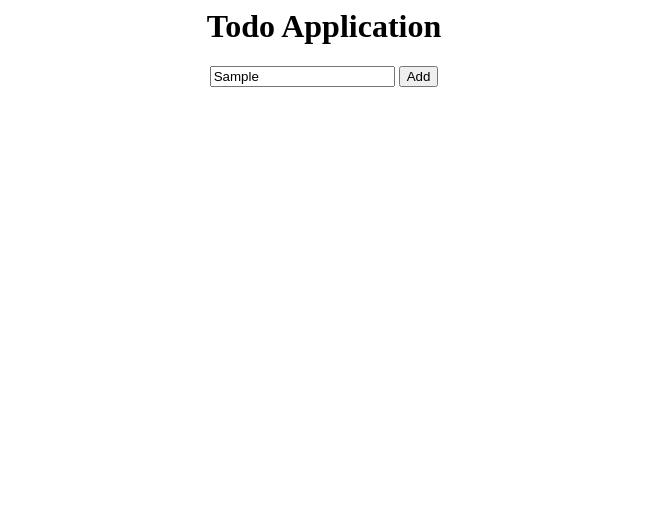
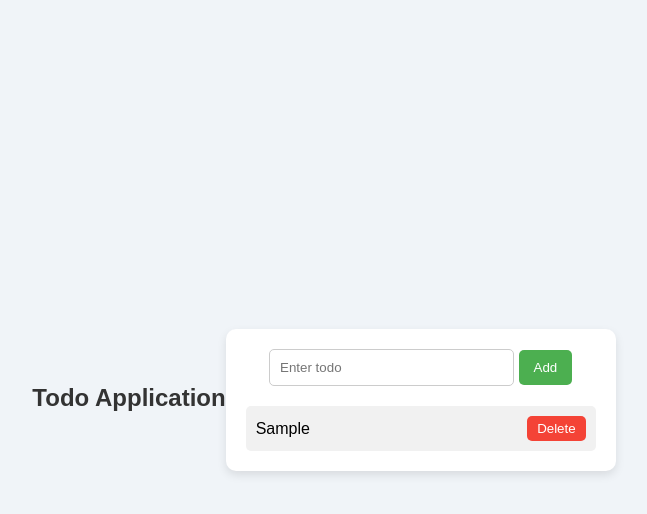
Before and after one commit to vedantacharya/todo-project, a plain HTML site: page index.html in a window 1280 px wide. Both pictures are taken after typing "Sample" into the empty fields and a click on the button "Add". Shown: the whole page, without its empty margins (316-963 px from the left). Drawn offline with Linux system fonts and the light colour scheme.

Commit message:
css components are added

```diff
--- a/index.html
+++ b/index.html
@@ -1,18 +1,120 @@
 <html>
     <head>
-        <title>
-            todo app
-        </title>
+        <title>Todo App</title>
+        <style>
+            /* General Styles */
+            body {
+                font-family: 'Arial', sans-serif;
+                background-color: #f0f4f8;
+                margin: 0;
+                padding: 0;
+                display: flex;
+                justify-content: center;
+                align-items: center;
+                height: 100vh;
+            }
+
+            /* Parent container */
+            #parent {
+                background-color: #fff;
+                border-radius: 10px;
+                padding: 20px;
+                box-shadow: 0 4px 10px rgba(0, 0, 0, 0.1);
+                width: 350px;
+                text-align: center;
+            }
+
+            /* Header Style */
+            h1 {
+                font-size: 24px;
+                color: #333;
+                margin-bottom: 20px;
+            }
+
+            /* Input Style */
+            #todoItem {
+                padding: 10px;
+                width: 70%;
+                border: 1px solid #ccc;
+                border-radius: 5px;
+                margin-bottom: 10px;
+            }
+
+            /* Add Button Style */
+            button {
+                padding: 10px 15px;
+                background-color: #4CAF50;
+                color: white;
+                border: none;
+                border-radius: 5px;
+                cursor: pointer;
+            }
+
+            button:hover {
+                background-color: #45a049;
+            }
+
+            /* Todo Item Styles */
+            #parent div {
+                display: flex;
+                justify-content: space-between;
+                align-items: center;
+                background-color: #f1f1f1;
+                padding: 10px;
+                margin-top: 10px;
+                border-radius: 5px;
+            }
+
+            /* Delete Button Style */
+            #parent div button {
+                background-color: #f44336;
+                border: none;
+                color: white;
+                padding: 5px 10px;
+                border-radius: 5px;
+                cursor: pointer;
+            }
+
+            #parent div button:hover {
+                background-color: #d32f2f;
+            }
+        </style>
     </head>
 
-    <center>
     <body>
         <h1>Todo Application</h1>
-        <div style="justify-content: center; align-content: center;">
-            <input type="text" placeholder="Enter todo">
+        <div id="parent">
+            <input type="text" placeholder="Enter todo" id="todoItem">
             <button onclick="addTodo()">Add</button>
         </div>
-    </center>
 
     </body>
+
+    <script>
+        function addTodo() {
+            const todoItem = document.getElementById("todoItem").value;
+
+            if (todoItem === "") {
+                alert("Please enter a todo");
+            } else {
+                let newTodo = document.createElement("div");
+                newTodo.innerHTML = todoItem;
+
+                let deleteButton = document.createElement("button");
+                deleteButton.innerHTML = "Delete";
+                newTodo.appendChild(deleteButton);
+
+                document.getElementById("parent").appendChild(newTodo);
+                document.getElementById("todoItem").value = "";
+
+                deleteButton.onclick = function () {
+                    deleteTodo(newTodo);
+                };
+            }
+        }
+
+        function deleteTodo(newTodo) {
+            newTodo.remove();
+        }
+    </script>
 </html>
```
